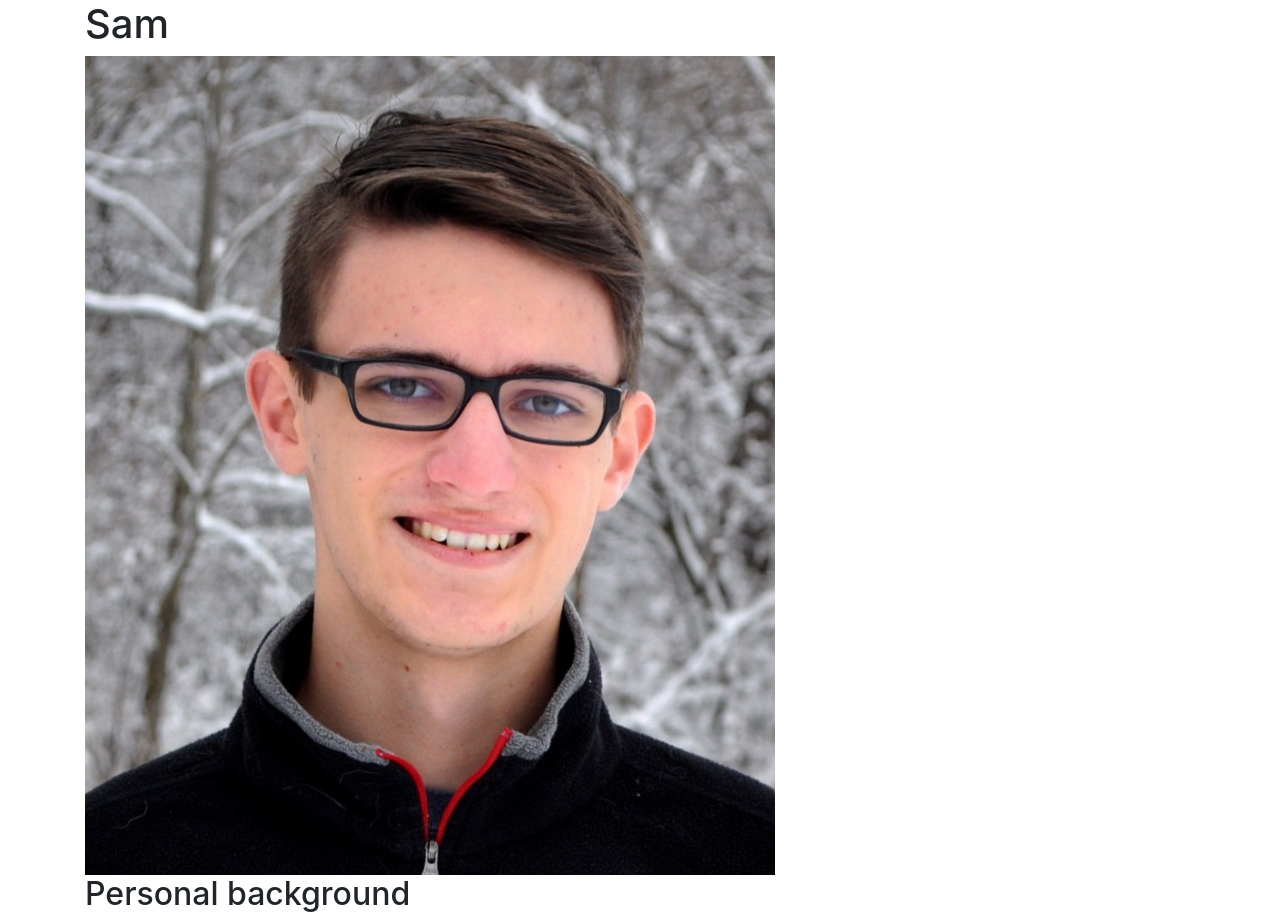
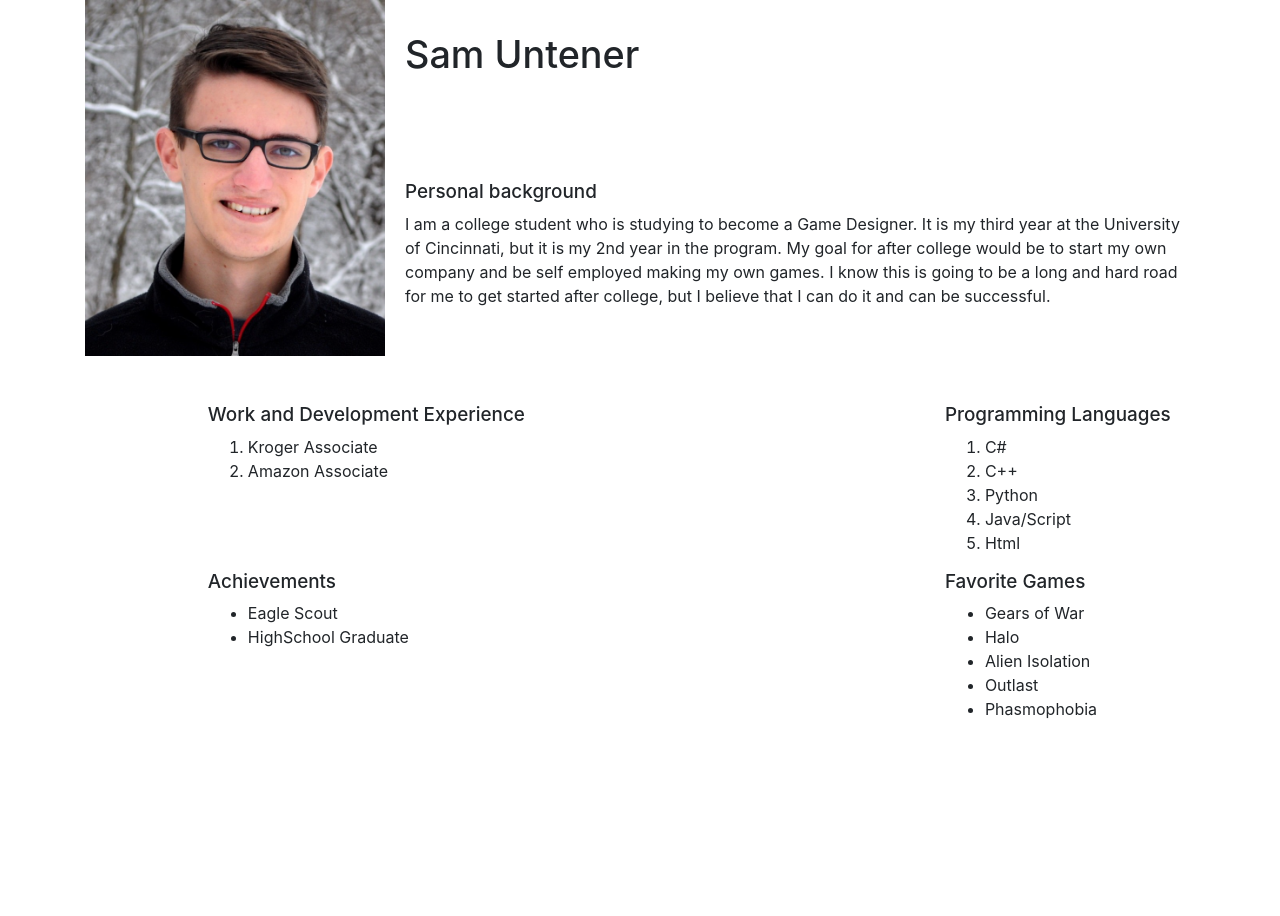
Before and after one commit to SamuelUntener/1-online-portfolio-SamuelUntener-main, a website: page 1-online-portfolio-SamuelUntener-main/index.html in a window 1280 px wide. Shown: the top 916 px of the page. After the commit the page ends 800 px from the top, so only its background shows below. Drawn offline with nearby package versions, Linux system fonts and the light colour scheme.

Commit message:
final product

```diff
--- a/1-online-portfolio-SamuelUntener-main/index.html
+++ b/1-online-portfolio-SamuelUntener-main/index.html
@@ -17,16 +17,20 @@
 
   <body>
     <div class="container">
-      <h1>
-        Sam
-      </h1>
+
       <img src="resources/images/download.png">
 
+
     <div class="section" id="personalBackground">
+      <h1>
+        Sam Untener
+      </h1>
+      <br><br><br><br>
       <h2>Personal background</h2>
       <p>I am a college student who is studying to become a Game Designer. It is my third year at the University of Cincinnati, but it is my 2nd year in the program. My goal for after college would be to start my own company and be self employed making my own games. I know this is going to be a long and hard road for me to get started after college, but I believe that I can do it and can be successful. </p>
     </div>
-
+</div>
+<br><br>
     <div class="section" id="experience">
     <h2>Work and Development Experience</h2>
     <ol>
@@ -65,13 +69,12 @@
       </ul>
     </div>
 
-    </div>
+
       <!-- WORK FROM INSIDE THIS CONTAINER-->
     </div>
 
     <script rel="scripts" href="resources/scripts/index.js">
 
-    <!-- Bootstrap Scripts-->
     <script
       src="https://code.jquery.com/jquery-3.4.1.slim.min.js"
       integrity="sha384-J6qa4849blE2+poT4WnyKhv5vZF5SrPo0iEjwBvKU7imGFAV0wwj1yYfoRSJoZ+n"
--- a/1-online-portfolio-SamuelUntener-main/resources/styles/styles.css
+++ b/1-online-portfolio-SamuelUntener-main/resources/styles/styles.css
@@ -0,0 +1,45 @@
+h1 {
+    font-size: 1cm;
+}
+
+h2 {
+    font-size: 0.5cm;
+}
+
+img {
+    width: 300px;
+    max-width: 100%;
+}
+
+.image{
+    flex-basis: 40%;
+}
+
+#personalBackground {
+    padding-left: 20px;
+}
+
+.container {
+    display: flex;
+    align-items: center;
+    justify-content: center;
+  }
+
+  #experience {
+    margin-left: 5.5cm;
+    float: left;
+  }
+
+  #programmingLanguages {
+    margin-left: 25cm;
+
+  }
+
+  #achievements {
+    margin-left: 5.5cm;
+    float: left;
+  }
+
+  #games {
+    margin-left: 25cm;
+  }
```
